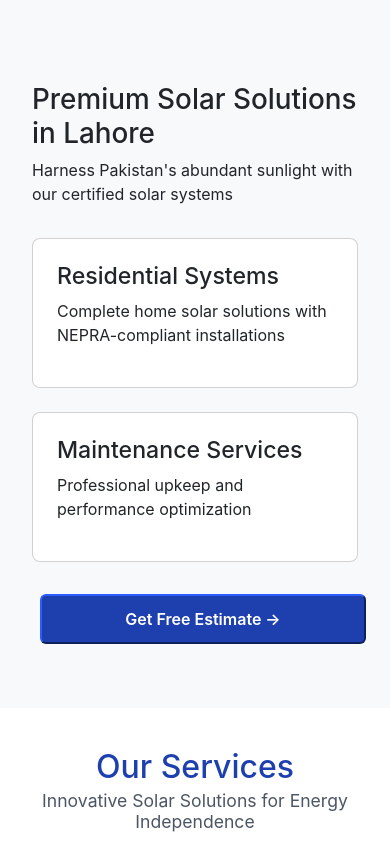
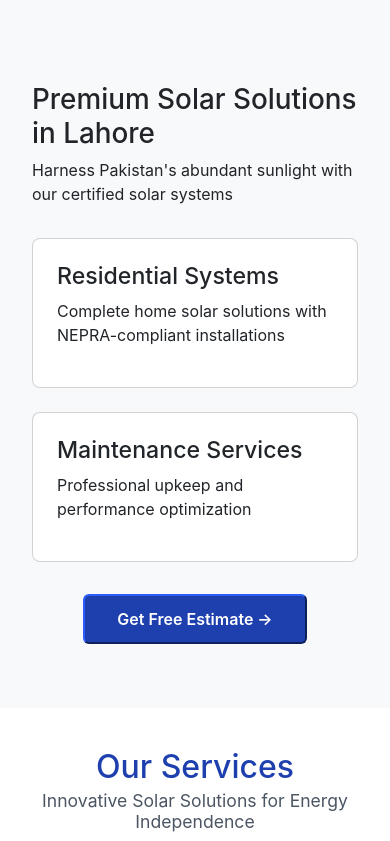
Before and after one commit to 1stN00B/solarmax, a React (Create React App) app: page / in a window 390 px wide. Shown: the part 1106-1947 px from the top of the page. Built offline with nearby package versions, Linux system fonts and the light colour scheme.

Commit message:
updated App.css

```diff
--- a/src/App.css
+++ b/src/App.css
@@ -442,24 +442,6 @@ body {
   padding: 0 2rem;
 }
 
-/* Add these adjustments to your existing CSS */
-/*.solar-image-container {
-  flex: 1;
-  /*border-radius: 12px;*/
-  /*overflow: hidden;
-  box-shadow: 0 8px 24px rgb(255, 255, 255);
-  position: relative;
-  height: 550px; /* Add fixed height */
-  /* width:550px;
-}*/
-/*
-.solar-main-image {
-  width: 100%;
-  height: 100%;
-  object-fit: cover;
-  /*  display: block; Ensure image is displayed as block
-}*/
-
 /*respinsive image*/
 .solar-image-container {
   position: relative;
@@ -499,7 +481,7 @@ body {
   animation: pulse 2s infinite;
   pointer-events: none;
   z-index: 2;
-  transform: translate(-50%, -50%); /* Centers the dot on the coordinates */
+  transform: translate(-50%, -50%);
 }
 
 @keyframes pulse {
@@ -538,8 +520,8 @@ body {
 
   /* Mobile-specific Pointer Styles */
   .location-pointer {
-    left: 74% !important;  /* Shift to the right */
-    top: 32% !important;   /* Move down */
+    left: 72% !important;  /* Shift to the right */
+    top: 31% !important;   /* Move down */
     animation: mobile-pulse 2s infinite;
   }
 
@@ -556,15 +538,14 @@ body {
     }
   }
 
-  .solar-cta{
-  display: flex;
-  flex-direction: column;
-  align-items: center;
-  gap:15px;
-  }
-  .solar-btn{
-    width: 100%;
-    margin-left: 0;
+  .solar-cta {
+    display: flex;
+    justify-content: center; /* Horizontally centers the button */
+    width: 100%; /* Ensures full width for proper centering */
+  }
+
+  .solar-btn {
+    margin-left: 0; /* Removes any forced left margin */
   }
 }
 
@@ -610,7 +591,7 @@ body {
   border-radius: 6px;
   font-weight: 600;
   transition: all 0.3s ease;
-  margin-left: 1rem;
+  margin-left: 0;
 }
 
 .solar-btn.primary {
@@ -625,18 +606,6 @@ body {
   box-shadow: 0 5px 15px rgb(250, 250, 250);
 }
 
-/* Location Pointer */
-.location-pointer {
-  position: absolute;
-  width: 16px;
-  height: 16px;
-  background: #ff0000;
-  border-radius: 50%;
-  transform: translate(-50%, -50%);
-  animation: pulse 2s infinite;
-  pointer-events: none;
-  z-index: 2;
-}
 /*---------------------------------------services cards CSS---------------------------------*/
 /* Container Styles */
 .container {
--- a/src/components/Main.jsx
+++ b/src/components/Main.jsx
@@ -127,7 +127,7 @@ export default function Main() {
         </div>
       </div>
 
-      {/* Responsive Service Cards */}
+      {/*-------------------------- Service Cards -----------------------------*/}
       <div className="container">
         <div className='center'>
           <h1 className="h1">Our Services</h1>
```
